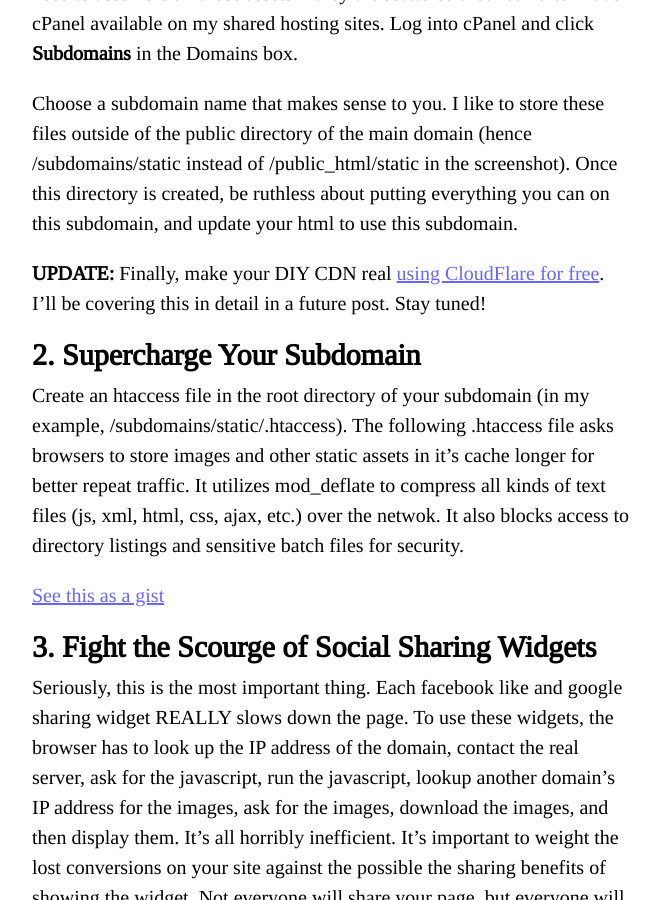
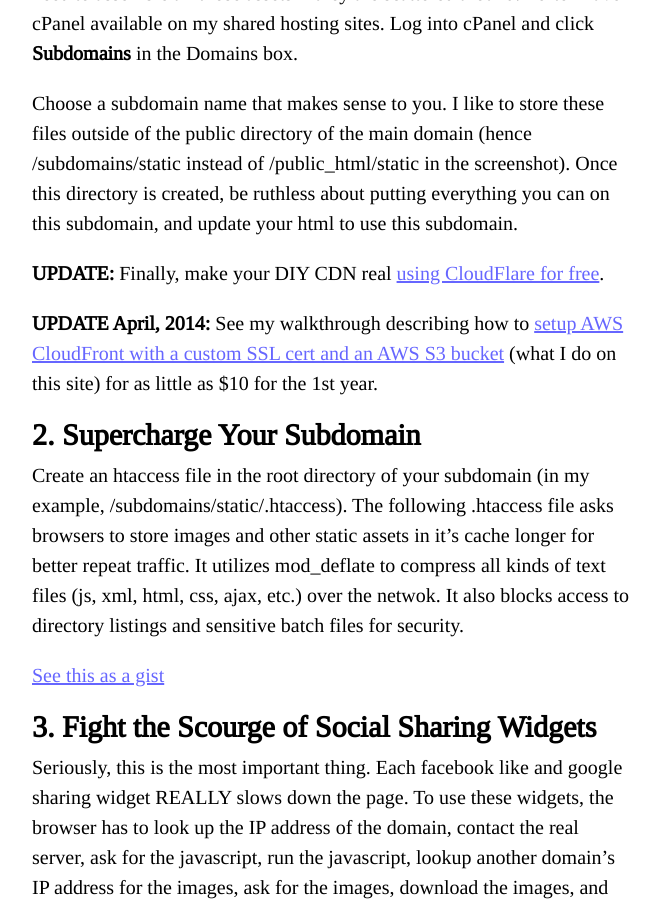
Before and after one commit to brycefisher/brycefisher.github.io-jekyll, a Jekyll site: the page built from _posts/2013-06-08-7-steps-to-improving-page-load-time-on-shared-hosting.md, in a window 1280 px wide and 900 px high, scrolled down 504 px. Shown: the whole window, without its empty margins (308-968 px from the left). Built offline with Jekyll 4.4.1, drawn with Linux system fonts in a browser that asks for light colours; comment, search, counter and statistics services are not loaded.

Commit message:
Updated my site speed tips post with a link to CloudFront post

```diff
--- a/_posts/2013-06-08-7-steps-to-improving-page-load-time-on-shared-hosting.md
+++ b/_posts/2013-06-08-7-steps-to-improving-page-load-time-on-shared-hosting.md
@@ -13,7 +13,9 @@ The key ingredient here is to use a subdomain that delivers **all** your static
 
 Choose a subdomain name that makes sense to you. I like to store these files outside of the public directory of the main domain (hence /subdomains/static instead of /public_html/static in the screenshot). Once this directory is created, be ruthless about putting everything you can on this subdomain, and update your html to use this subdomain.
 
-**UPDATE:** Finally, make your DIY CDN real [using CloudFlare for free](https://www.cloudflare.com/features-cdn). I'll be covering this in detail in a future post. Stay tuned!
+**UPDATE:** Finally, make your DIY CDN real [using CloudFlare for free](https://www.cloudflare.com/features-cdn).
+
+**UPDATE April, 2014:** See my walkthrough describing how to [setup AWS CloudFront with a custom SSL cert and an AWS S3 bucket](/blog/setting-up-ssl-on-aws-cloudfront-and-s3/) (what I do on this site) for as little as $10 for the 1st year.
 
 ## 2. Supercharge Your Subdomain
 
```
